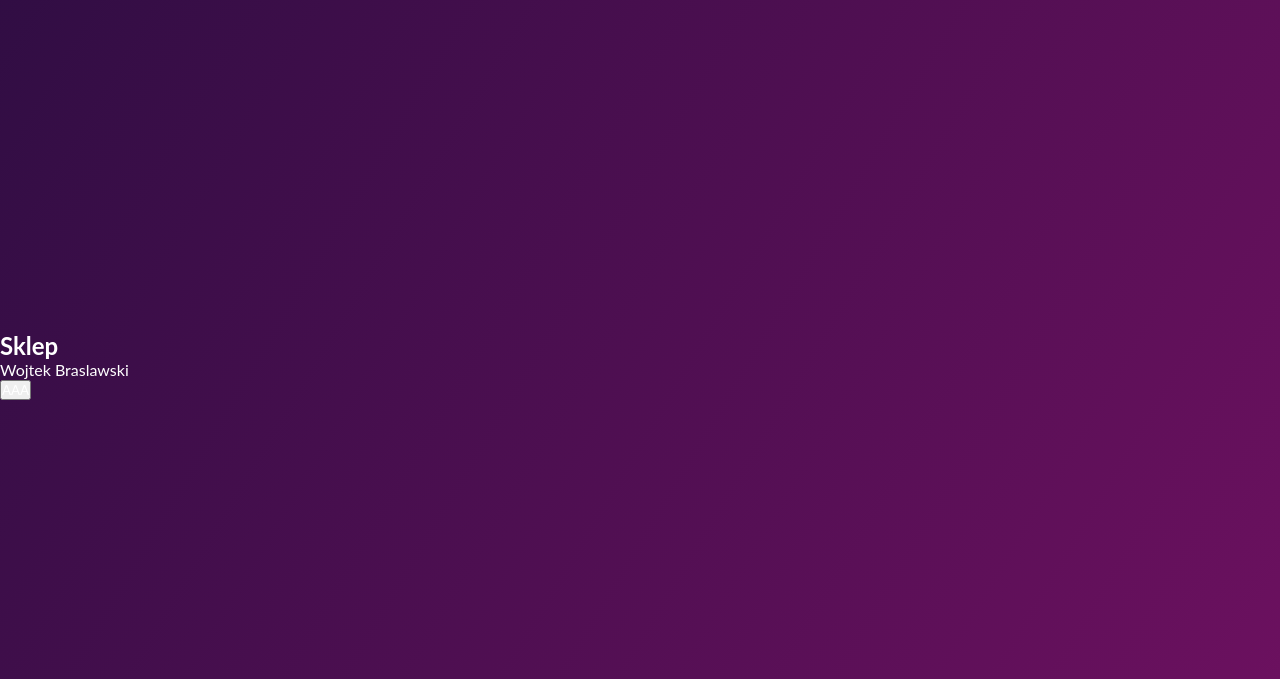
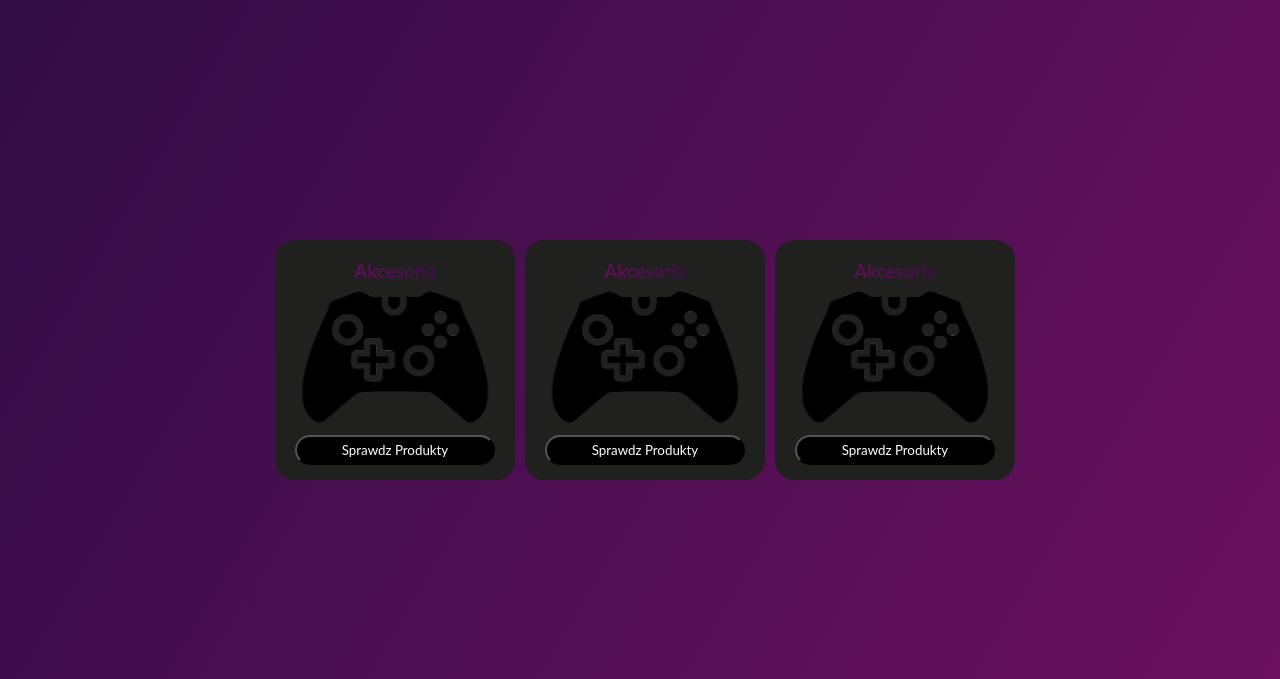
Before and after one commit to wojtekbraslawski/ProjektPHP, a PHP site: page / in a window 1280 px wide. Shown: the part 275-954 px from the top of the page. Run offline with PHP 8.4, Linux system fonts and the light colour scheme.

Commit message:
Wercsa 2

```diff
--- a/index.php
+++ b/index.php
@@ -15,14 +15,28 @@ require_once "layoutClass.php";
 		LayoutClass::printHeader();
 	?>
 
-<section class='hero'>
-		<div class ='hero_container'>
-			<h1>Sklep</h1>
-			<p>Wojtek Braslawski</p>
-			<button type='button'>
-				<a> AAA </a>
-			</buttom>
-		</div>
+	<section class='hero'>
+		<div class="header__container">
+					<ul>
+					<h3>Akcesoria </h3>
+					<img src="./assets/pad.png" >
+						<li><button type="button" onclick="alert('Jescze nie ma pod strony')">Sprawdz Produkty</button></li>
+					</ul>
+  		</div>
+		<div class="header__container">
+					<ul>
+					<h3>Akcesoria </h3>
+					<img src="./assets/pad.png" >
+						<li><button type="button" onclick="alert('Jescze nie ma pod strony')">Sprawdz Produkty</button></li>
+					</ul>
+  		</div>
+		<div class="header__container">
+					<ul>
+					<h3>Akcesoria </h3>
+					<img src="./assets/pad.png" >
+						<li><button type="button" onclick="alert('Jescze nie ma pod strony')">Sprawdz Produkty</button></li>
+					</ul>
+  		</div>
 	</section>
 
 	<?php
--- a/layoutClass.php
+++ b/layoutClass.php
@@ -31,6 +31,8 @@
 				</header>
 			";
 		}
+
+
 		static function printFooter() {
 			echo'
 			<footer>
--- a/styles/main.css
+++ b/styles/main.css
@@ -15,7 +15,7 @@ body {
   background-color: #20211e;
 }
 
-.inner--default, header .header__container, .hero .header__container {
+.inner--default, header .header__container {
   max-width: 90rem;
   margin: 0 auto;
 }
@@ -60,26 +60,58 @@ footer .autor h2 {
   background: linear-gradient(121deg, rgb(43, 13, 65) 0%, rgb(114, 17, 98) 100%);
   width: 100vw;
   height: 100vw;
-  background-size: cover;
-  background-repeat: no-repeat;
-  background-position: center;
   display: flex;
-  flex-direction: column;
+  flex-direction: row;
   justify-content: center;
+  align-items: center;
 }
 .hero .header__container {
+  border-radius: 20px;
+  border: 5px linear-gradient(121deg, rgb(43, 13, 65) 0%, rgb(114, 17, 98) 100%);
+  background-color: #20211e;
   display: flex;
-  flex-direction: column;
+  justify-content: center;
   align-items: center;
-  padding: 5rem 10rem;
-  border: 0.63rem solid white;
+  margin: 0px 0px 10px 10px;
 }
-.hero .header__container h1 {
-  color: #00bfcc;
-  margin-bottom: 3rem;
+.hero .header__container button {
+  width: 200px;
+  height: 30px;
+  border-radius: 20px;
+  border: 5px linear-gradient(121deg, rgb(43, 13, 65) 0%, rgb(114, 17, 98) 100%);
+  background-color: black;
 }
-.hero .header__container p {
-  margin-bottom: 3rem;
+.hero .header__container img {
+  width: 200px;
+  height: 150px;
+}
+.hero .header__container ul {
+  margin: 20px 20px 15px 20px;
+}
+.hero .header__container h3 {
+  display: flex;
+  justify-content: center;
+  align-items: center;
+  background: linear-gradient(270deg, rgb(43, 13, 65), rgb(114, 17, 98));
+  -webkit-background-clip: text;
+          background-clip: text;
+  -webkit-text-fill-color: transparent;
+}
+.hero .header__container li {
+  display: flex;
+  justify-content: center;
+  align-items: center;
+}
+.hero .header__container .autor {
+  border-top: 10px solid;
+  border-image-source: linear-gradient(90deg, rgb(43, 13, 65), rgb(114, 17, 98));
+  border-image-slice: 1;
+}
+.hero .header__container .autor h2 {
+  display: flex;
+  justify-content: center;
+  align-items: center;
+  margin: 20px 10px 0px 0px;
 }
 
 header {
--- a/styles/main.scss
+++ b/styles/main.scss
@@ -63,29 +63,59 @@ footer {
 	background: linear-gradient(121deg, rgba(43,13,65,1) 0%, rgba(114,17,98,1) 100%);
 	width: 100vw;
 	height: 100vw;
-	background-size: cover;
-	background-repeat: no-repeat;
-	background-position: center;
 	display: flex;
-	flex-direction: column;
+	flex-direction: row;
 	justify-content: center;
+	align-items: center;
 	.header__container {
-		@extend .inner--default;
+		border-radius: 20px;
+		border: 5px linear-gradient(121deg, rgba(43,13,65,1) 0%, rgba(114,17,98,1) 100%);
+		background-color: $darkGrey;
 		display: flex;
-		flex-direction:  column;
+		justify-content: center;
 		align-items: center;
-		padding: 5rem 10rem;
-		border: 0.63rem solid $white;
-		h1 {
-			color: $blue;
-			margin-bottom: 3rem;
+		margin: 0px 0px 10px 10px ;
+	button{
+		width: 200px;
+		height: 30px;
+		border-radius: 20px;
+		border: 5px linear-gradient(121deg, rgba(43,13,65,1) 0%, rgba(114,17,98,1) 100%);
+		background-color: black;
+	}
+	img{
+		width: 200px;
+		height: 150px;
+	}
+	ul{
+		margin: 20px 20px 15px 20px;
+	}
+	h3{
+		display: flex;
+		justify-content: center;
+		align-items: center;
+		background: linear-gradient(270deg, rgba(43,13,65,1), rgba(114,17,98,1) );
+		background-clip: text;
+		-webkit-text-fill-color: transparent;
+	}
+	li{
+		display: flex;
+		justify-content: center;
+		align-items: center;
+	}
+
+
+	.autor{
+		border-top: 10px solid;
+		border-image-source: linear-gradient(90deg, rgba(43,13,65,1), rgba(114,17,98,1) );
+		border-image-slice: 1;
+		h2{
+		display: flex;
+		justify-content: center;
+		align-items: center;
+		margin: 20px 10px 0px 0px;
 		}
-		p {
-			margin-bottom: 3rem;
-		}
-		// button {
-		// 	@include button($blue, $white);
-		// }
+
+	}
 	}
 }
 
```
Also changed, not shown: assets/pad.png (added), 1 other file.
